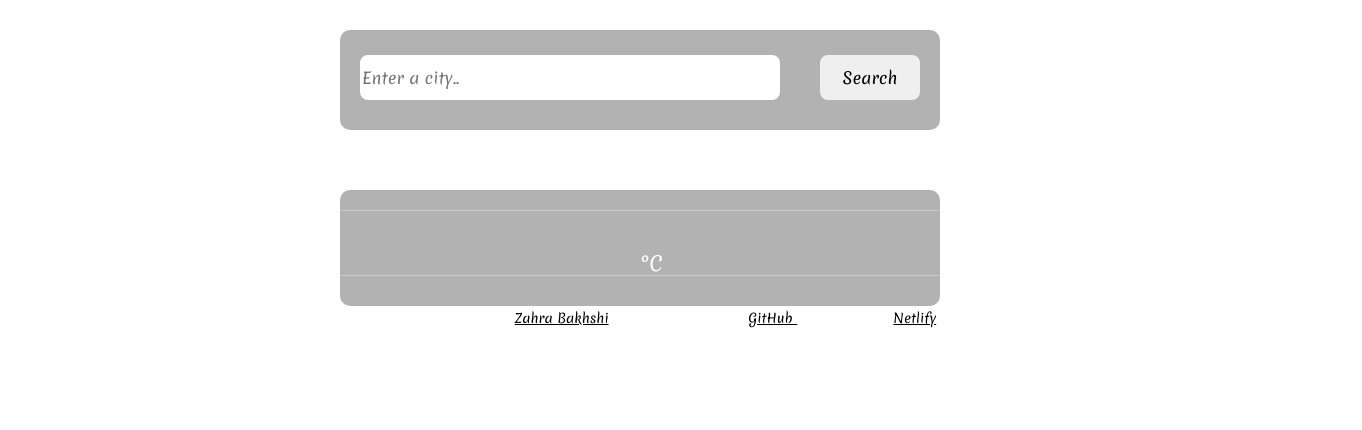
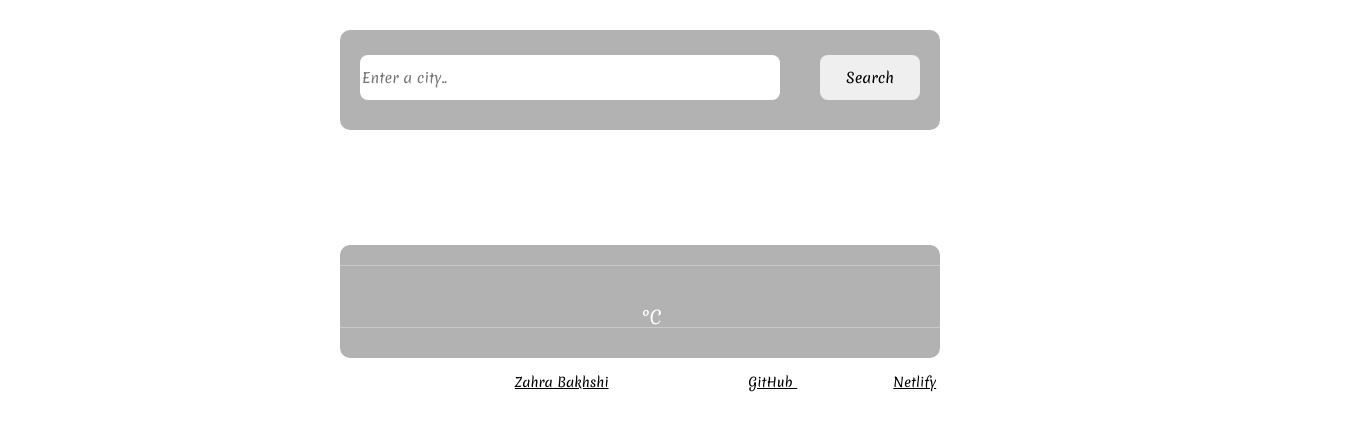
Before and after one commit to nahal-bakhshi/my-weader-app, a plain HTML site: page index.html in a window 1280 px wide. Shown: the whole page, 1362 px wide, since content can reach past the window. Drawn offline with nearby package versions, Linux system fonts and the light colour scheme; no server answers.

Commit message:
changed css

```diff
--- a/index.html
+++ b/index.html
@@ -31,16 +31,18 @@
             class="search-button submitsearch"
           />
         </form>
-        <h1 class="city-name" id="city-name"></h1>
-        <span class="icon" id="icon"></span>
+        <div class="first-section">
+          <span class="city-name iconcity" id="city-name"></span>
+          <span class="icon iconcity" id="icon"></span>
+        </div>
       </header>
 
       <main>
-        <div class="first-section">
+        <div class="second-section">
           <span class="condition" id="condition"></span>
           <span class="time" id="time"></span>
         </div>
-        <div class="second-section">
+        <div class="third-section">
           <span class="day" id="day"></span>
           <span class="date" id="date"></span>
         </div>
--- a/src/style.css
+++ b/src/style.css
@@ -18,7 +18,7 @@ body {
 }
 .submitsearch {
   margin: 25px 20px;
-  font-size: 16px;
+  font-size: 14px;
   border: none;
   height: 45px;
   border-radius: 8px;
@@ -30,45 +30,42 @@ body {
 .search-button {
   width: 100px;
 }
+
+.first-section {
+  display: flex;
+  justify-content: center;
+  margin: 0 auto;
+  max-width: 600px;
+  height: 100px;
+  border-radius: 10px;
+}
+
 .city-name {
-  text-align: center;
-  font-size: 60px;
+  font-size: 40px;
   font-weight: bolder;
-  margin: 0px;
-  position: relative;
-  right: 100px;
-  top: 30px;
+  margin-top: 15px;
 }
 .icon {
-  width: 100%;
   height: 200px;
-  display: flex;
-  justify-content: center;
-  position: relative;
-  top: -120px;
-  left: 90px;
 }
 
 main {
   display: block;
-  margin: 0px auto;
+  margin: 15px auto;
   background-color: rgba(0, 0, 0, 0.3);
   max-width: 600px;
   border-radius: 10px;
-
-  position: relative;
-  top: -140px;
 }
-.first-section {
+.second-section {
   display: flex;
   justify-content: space-between;
-  font-size: 30px;
+  font-size: 18px;
   padding: 10px 15px;
   border-bottom: 1px solid rgb(255, 255, 255, 0.3);
 }
 
-.second-section {
-  font-size: 20px;
+.third-section {
+  font-size: 18px;
   display: flex;
   justify-content: space-between;
   padding: 10px 15px;
@@ -78,23 +75,23 @@ main {
   justify-content: center;
 }
 .temperature {
-  font-size: 80px;
+  font-size: 70px;
 }
 .unit {
-  font-size: 20px;
+  font-size: 18px;
   position: relative;
   left: 12px;
   top: 18px;
 }
 
 .country {
-  font-size: 30px;
+  font-size: 28px;
   text-align: center;
   padding-bottom: 15px;
   border-bottom: 1px solid rgb(255, 255, 255, 0.3);
 }
 section {
-  font-size: 20px;
+  font-size: 18px;
   display: flex;
   justify-content: space-between;
   padding: 15px 10px;
@@ -102,8 +99,6 @@ section {
 .humidity {
 }
 footer {
-  position: relative;
-  top: -150px;
   text-align: center;
   font-size: 13px;
 }
```
